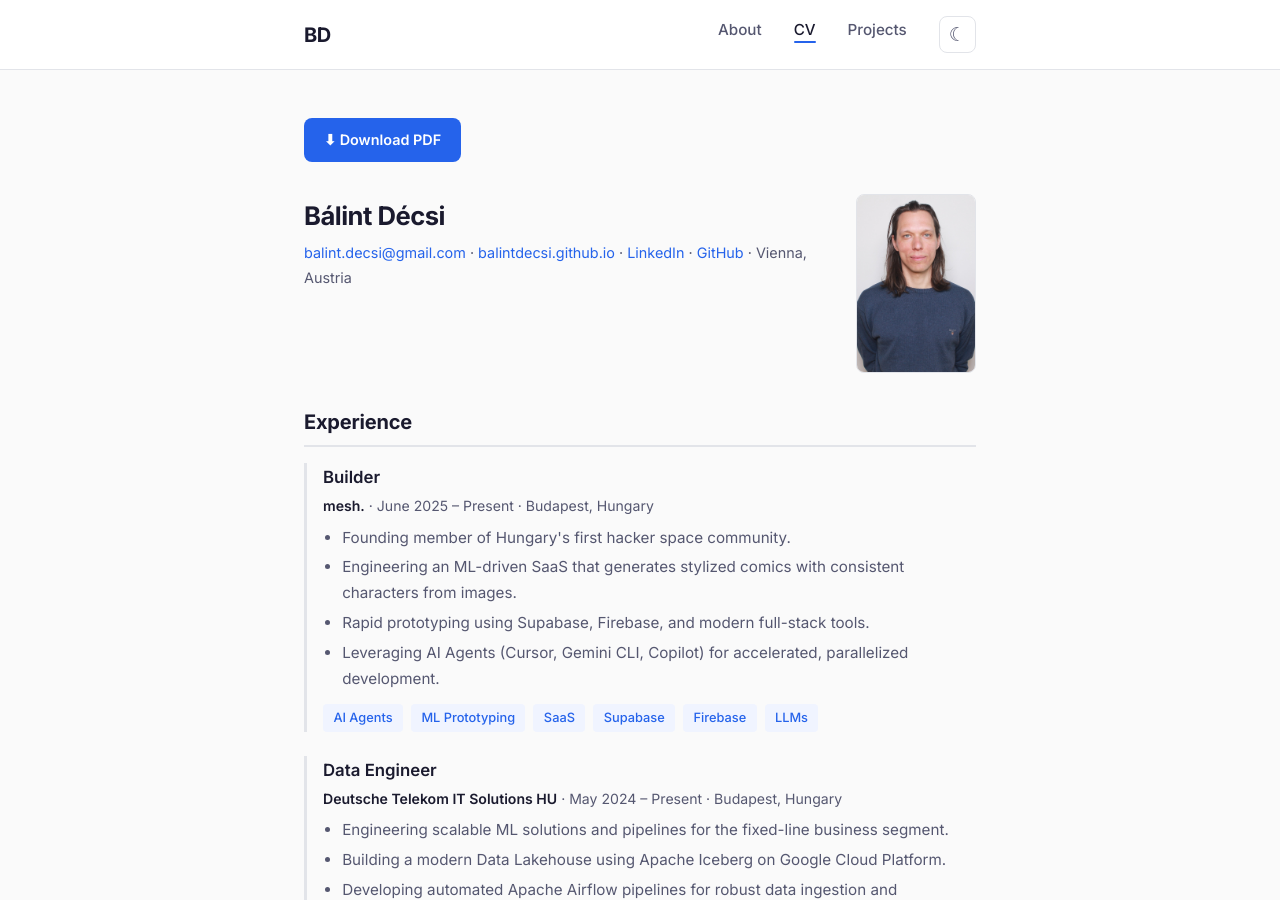
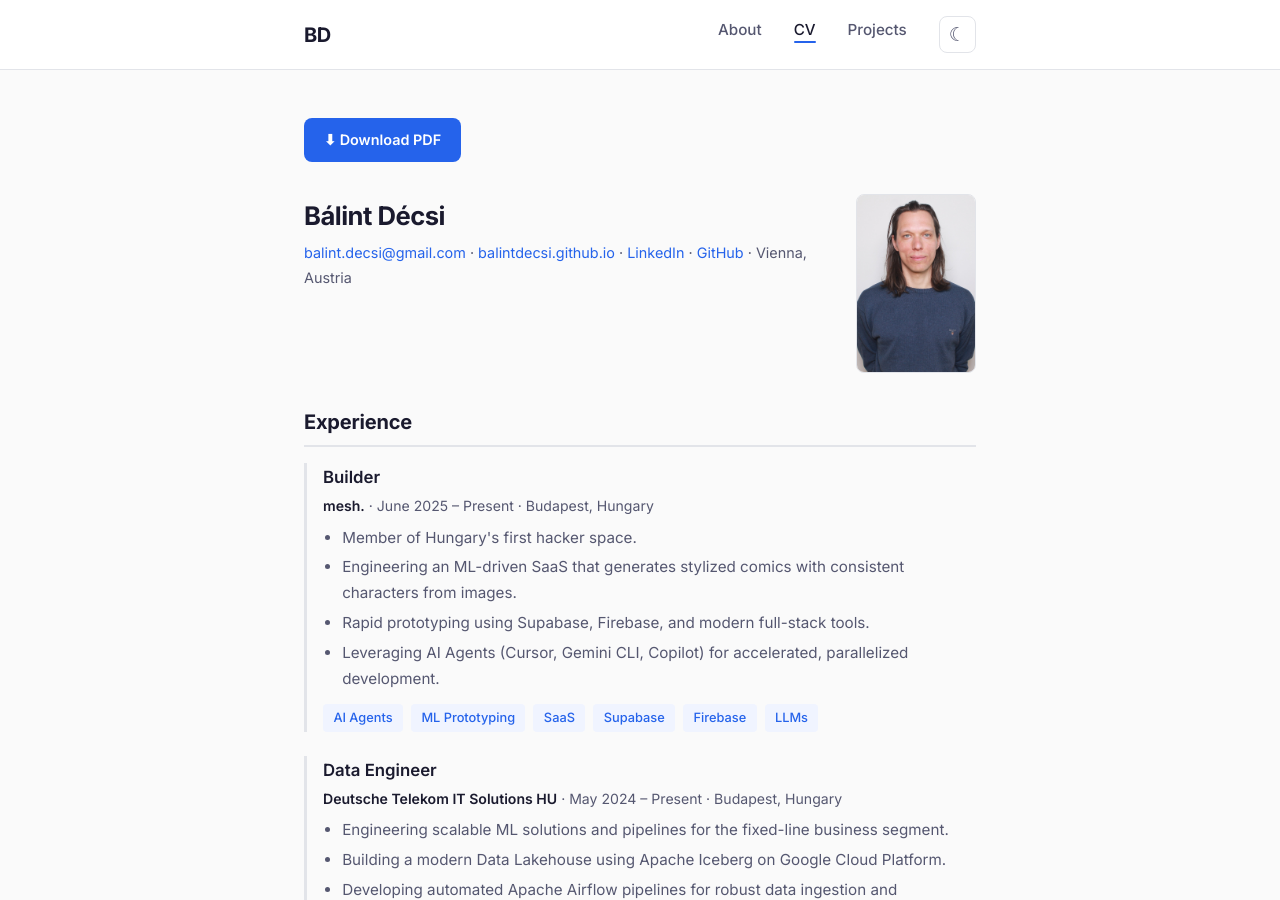
Before and after one commit to balintdecsi/balintdecsi.github.io, a Jekyll site: the page built from cv.html, in a window 1280 px wide and 900 px high. Built offline with Jekyll 4.4.1, drawn with Linux system fonts in a browser that asks for light colours.

Commit message:
Fix mesh membership

```diff
--- a/cv.html
+++ b/cv.html
@@ -30,7 +30,7 @@ title: CV
     <h3>Builder</h3>
     <div class="cv-meta"><span class="cv-org">mesh.</span> &middot; June 2025 – Present &middot; Budapest, Hungary</div>
     <ul>
-      <li>Founding member of Hungary's first hacker space community.</li>
+      <li>Member of Hungary's first hacker space.</li>
       <li>Engineering an ML-driven SaaS that generates stylized comics with consistent characters from images.</li>
       <li>Rapid prototyping using Supabase, Firebase, and modern full-stack tools.</li>
       <li>Leveraging AI Agents (Cursor, Gemini CLI, Copilot) for accelerated, parallelized development.</li>
```
